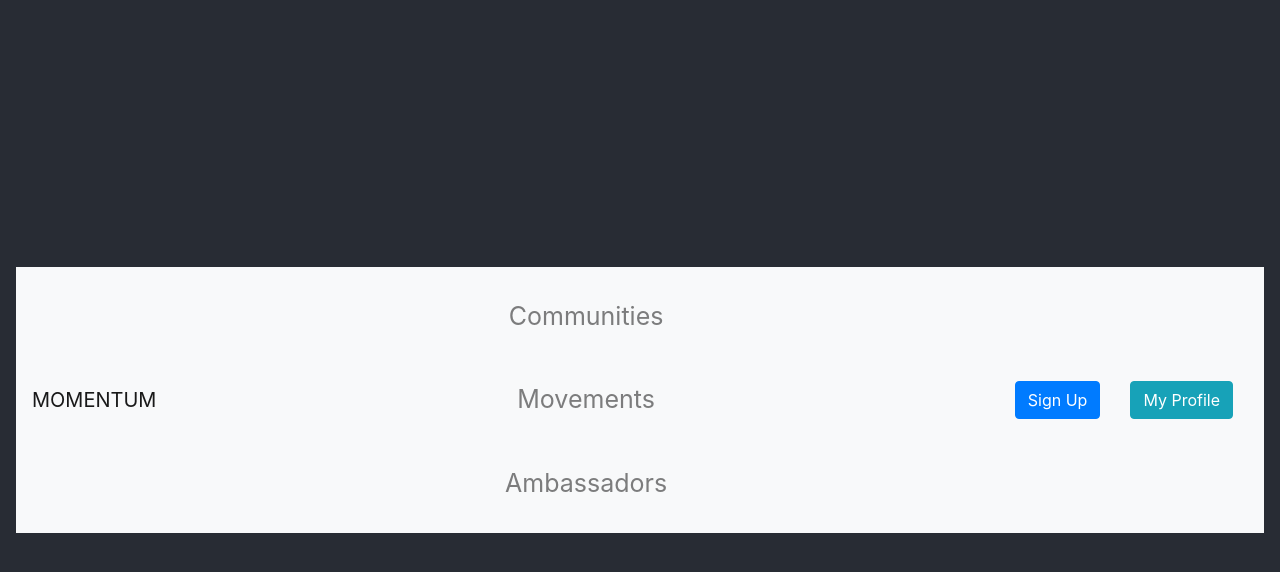
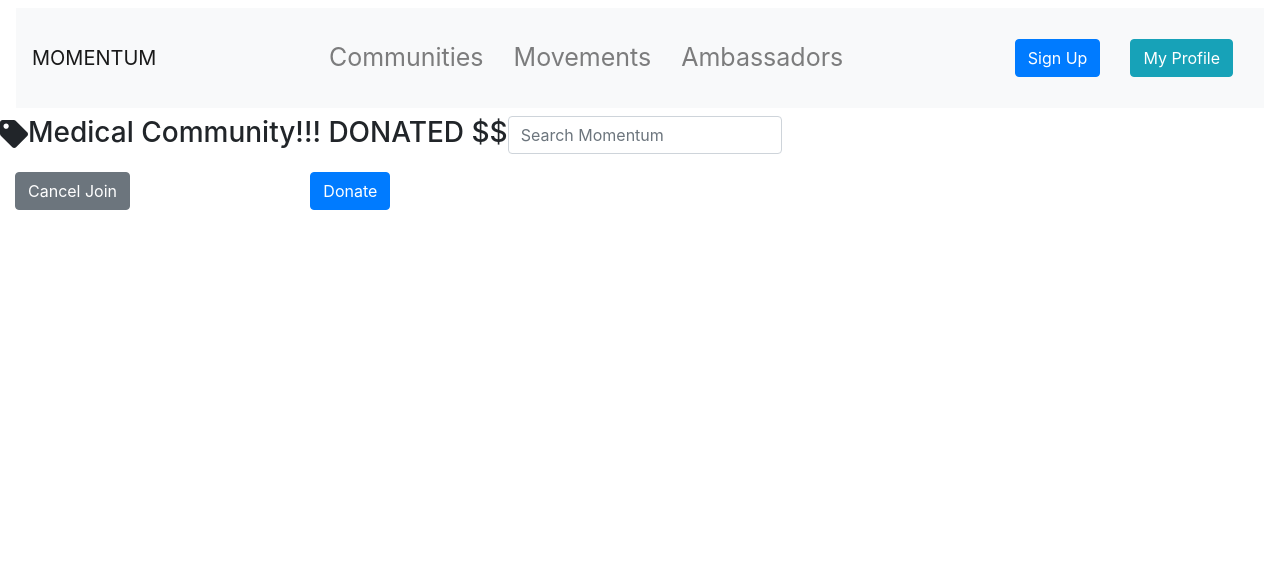
Before and after one commit to armintalaie/Social-Change, a React (Create React App) app in the folder client/: page / in a window 1280 px wide. Shown: the top 572 px of the page. Built offline with nearby package versions, Linux system fonts and the light colour scheme.

Commit message:
community page set up

```diff
--- a/client/package.json
+++ b/client/package.json
@@ -11,6 +11,7 @@
     "react": "^17.0.1",
     "react-dom": "^17.0.1",
     "react-fetch-hook": "^1.8.5",
+    "react-icons": "^4.1.0",
     "react-scripts": "4.0.1",
     "reactstrap": "^8.8.1",
     "web-vitals": "^0.2.4"
--- a/client/src/App.js
+++ b/client/src/App.js
@@ -1,14 +1,13 @@
-import "./App.css";
+// import "";
 import React from "react";
 import NavBar from "./components/NavBar";
-// import 'styles/_colors.scss'
+import CommunityPage from "./components/CommunityPage";
 
 function App() {
   return (
-    <div className="App">
-      <header className="App-header">
-        <NavBar></NavBar>
-      </header>
+    <div>
+      <NavBar></NavBar>
+      <CommunityPage></CommunityPage>
     </div>
   );
 }
--- a/client/src/components/CommunityPage.jsx
+++ b/client/src/components/CommunityPage.jsx
@@ -1,2 +1,43 @@
 import React from "react";
-import { Button } from "reactstrap";
+// import NavBar from "./NavBar";
+import { Button, Form, FormGroup, Input, Card } from "reactstrap";
+import { FaTag } from "react-icons/fa";
+import "../styles/CommunityPage.scss";
+
+function CommunityPage() {
+  return (
+    <div className="community__wrapper">
+      <div className="community__header">
+        <div className="community__header__title">
+          <div className="community__header__title--tag">
+            <h3>
+              <FaTag />
+              Medical Community
+            </h3>
+            <Button color="secondary" className="community__header__title--tag">
+              Cancel Join
+            </Button>
+          </div>
+          <div className="community__header__title--donation">
+            <h3> !!! DONATED $$ </h3>
+            <Button color="primary" className="community__header__title--tag">
+              Donate
+            </Button>
+          </div>
+        </div>
+        <Form>
+          <FormGroup>
+            <Input
+              type="search-bar"
+              name="community__search-bar"
+              id="community__search-bar"
+              placeholder="Search Momentum"
+            />
+          </FormGroup>
+        </Form>
+      </div>
+    </div>
+  );
+}
+
+export default CommunityPage;
--- a/client/src/styles/CommunityPage.scss
+++ b/client/src/styles/CommunityPage.scss
@@ -0,0 +1,10 @@
+.community {
+  &__header {
+    display: flex;
+    flex-direction: row;
+    &__title {
+      display: flex;
+      justify-content: space-between;
+    }
+  }
+}
--- a/client/src/styles/NavBar.scss
+++ b/client/src/styles/NavBar.scss
@@ -6,6 +6,9 @@
   &__items {
     display: flex;
     flex-direction: row;
+    &.navbar-nav {
+      flex-direction: row;
+    }
   }
 }
 .nav-item {
```
Also changed, not shown: 2 other files (tests, documents, lock files or other folders).
